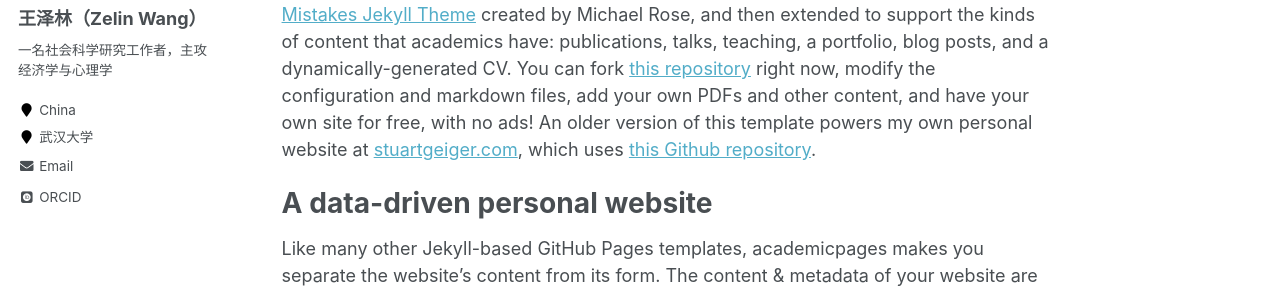
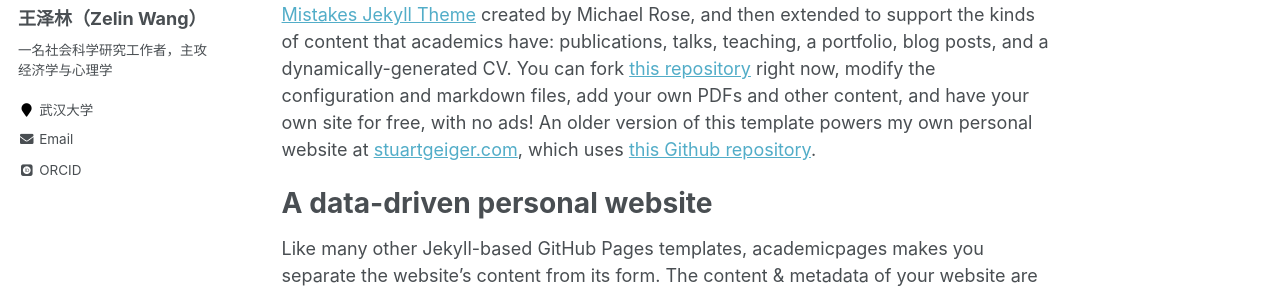
Before and after one commit to ColinWangZelin/colinwangzelin.github.io, a Jekyll site: the page built from _pages/about.md, in a window 1280 px wide. Shown: the part 295-588 px from the top of the page. Built offline with Jekyll 4.4.1, drawn with Linux system fonts in a browser that asks for light colours; some web fonts are replaced.

Commit message:
Update _config.yml

```diff
--- a/_config.yml
+++ b/_config.yml
@@ -83,8 +83,8 @@ author:
   name             : "王泽林（Zelin Wang）"
   avatar           : "profile.png"
   bio              : "一名社会科学研究工作者，主攻经济学与心理学"
-  location         : "China"
-  employer         : "武汉大学"
+  location         : "武汉大学"
+  employer         :
   pubmed           :
   googlescholar    :
   email            : "wangzelin@whu.edu.cn"
```
